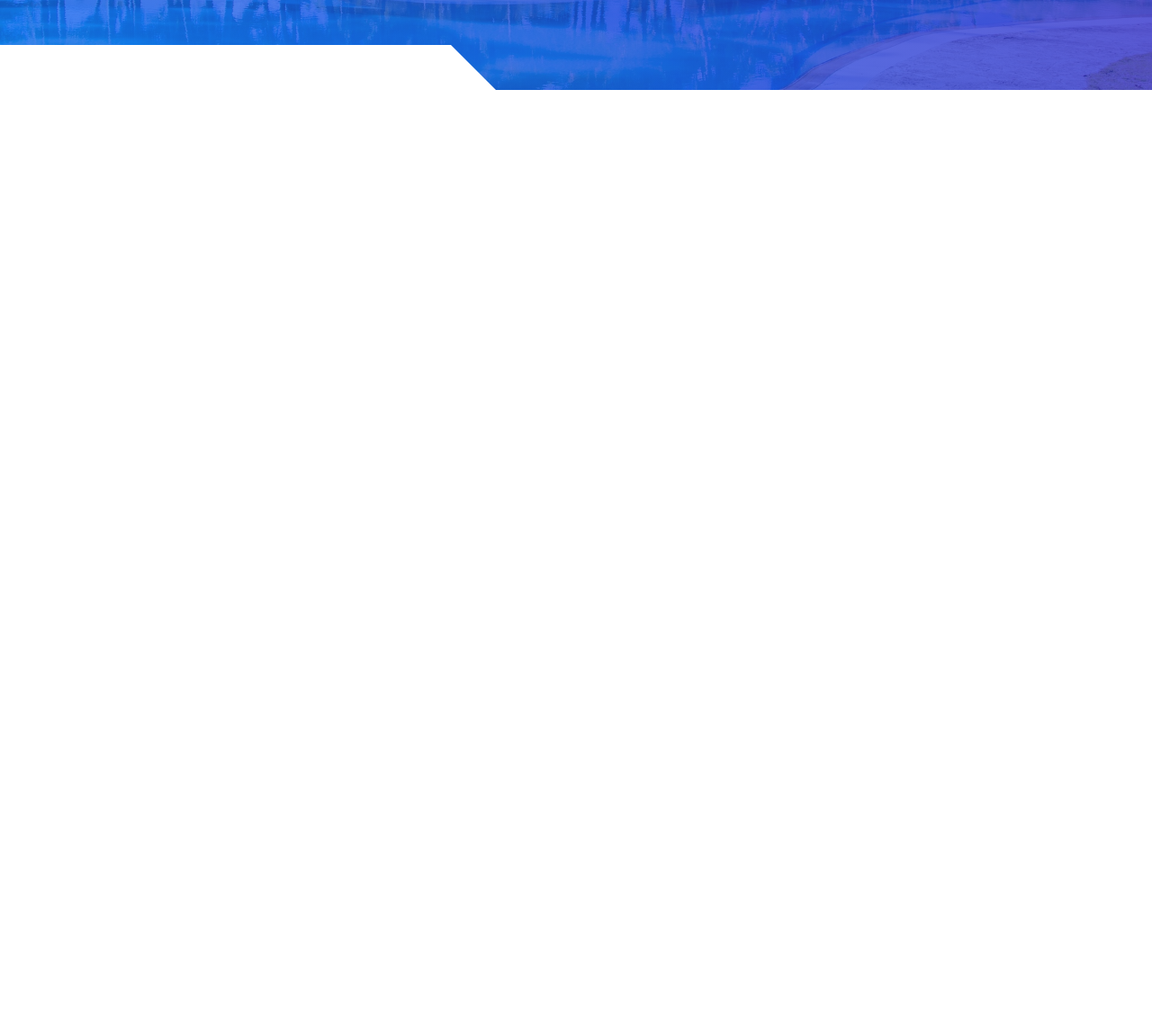
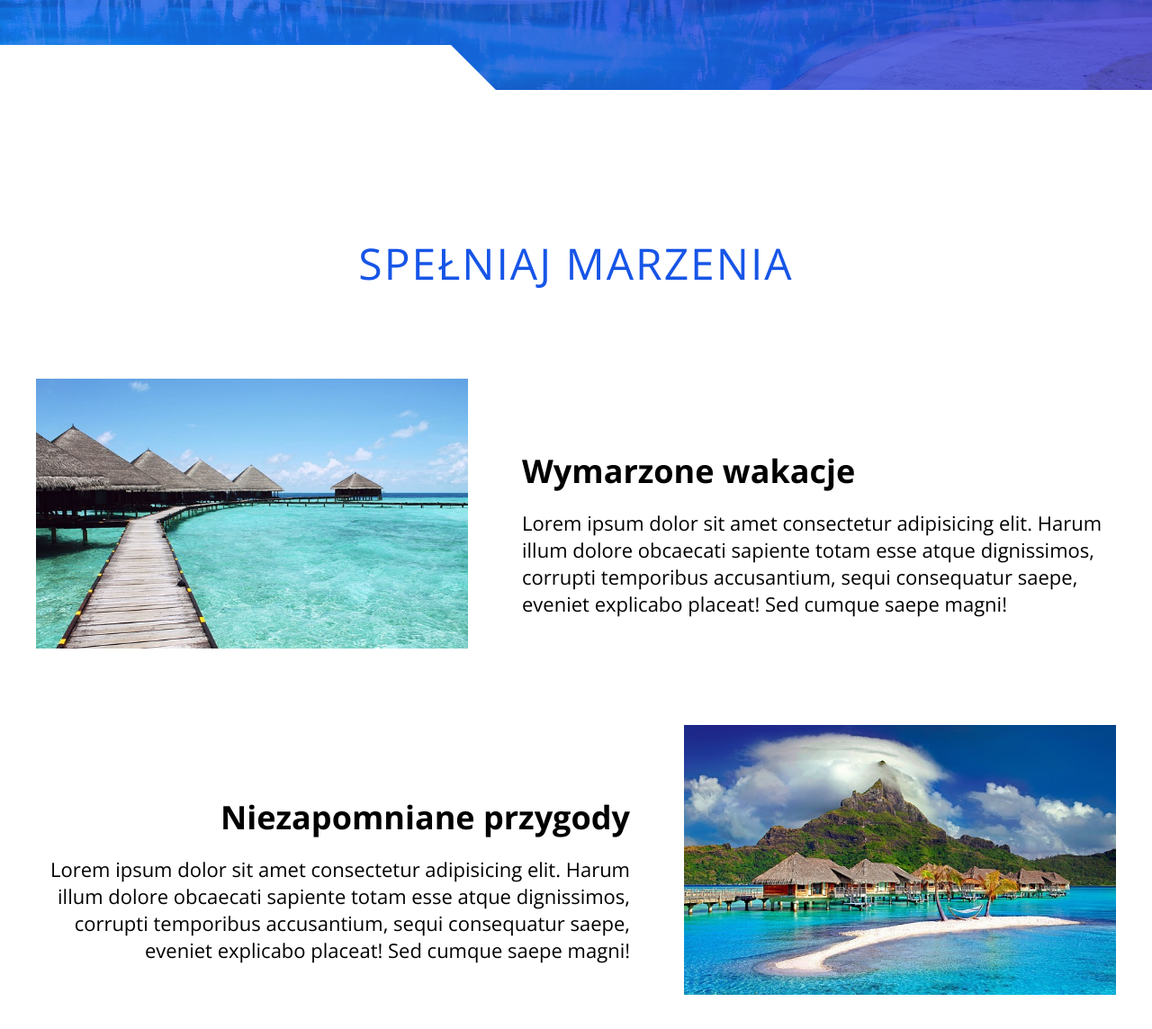
Before and after one commit to Drace1337/TropicalParadiseCourse3, a plain HTML site: page index.html in a window 1280 px wide. Shown: the part 500-1644 px from the top of the page at 90% size. Before the commit the page ends 800 px from the top, so only its background shows below. Drawn offline with nearby package versions, Linux system fonts and the light colour scheme.

Commit message:
Added dreams section

```diff
--- a/index.html
+++ b/index.html
@@ -37,6 +37,42 @@
         <div class="white-block white-block-left"></div>
     </header>
 
+    <main class="main">
+        <section class="dreams section-padding section white-section">
+
+            <div class="wrapper">
+                <h2 class="section-heading">Spełniaj marzenia</h2>
+
+
+                <div class="dreams__box">
+                    <div class="dreams__box-img">
+                        <img src="/img/paradise-g2ae8e4c2b_640.jpg"
+                            alt="Drewniane chatki na lazurowo czystej wodzie w tropikach" class="dreams__img">
+                    </div>
+                    <div class="dreams__box-text">
+                        <h3 class="dreams__title">Wymarzone wakacje</h3>
+                        <p class="dreams__text">Lorem ipsum dolor sit amet consectetur adipisicing elit. Harum illum
+                            dolore obcaecati sapiente totam esse atque dignissimos, corrupti temporibus accusantium,
+                            sequi consequatur saepe, eveniet explicabo placeat! Sed cumque saepe magni!</p>
+                    </div>
+                </div>
+                <div class="dreams__box">
+                    <div class="dreams__box-img dreams__box-img--right">
+                        <img src="/img/bora-bora-g1b396aec9_640.jpg"
+                            alt="Drewniane chatki na lazurowo czystej wodzie w tropikach a w tle wielka góra za kłębiącymi się chmurami"
+                            class="dreams__img">
+                    </div>
+                    <div class="dreams__box-text dreams__box-text--right">
+                        <h3 class="dreams__title">Niezapomniane przygody</h3>
+                        <p class="dreams__text">Lorem ipsum dolor sit amet consectetur adipisicing elit. Harum illum
+                            dolore obcaecati sapiente totam esse atque dignissimos, corrupti temporibus accusantium,
+                            sequi consequatur saepe, eveniet explicabo placeat! Sed cumque saepe magni!</p>
+                    </div>
+                </div>
+            </div>
+        </section>
+    </main>
+
     <script src="js/main.js"></script>
 </body>
 
--- a/sass/_components.scss
+++ b/sass/_components.scss
@@ -46,3 +46,32 @@
         transform-origin: left;
     }
 }
+.section-heading{
+    position: relative;
+    margin-bottom: 2em;
+    font-size: 3rem;
+    font-weight: 300;
+    text-transform: uppercase;
+    text-align: center;
+    color: colors.$main-color;
+    letter-spacing: 2px;
+}
+.section-padding{
+    padding: 6em 2em;
+}
+@media(min-width: 768px){
+    .section-heading{
+        font-size: 3.6rem;
+    }
+    .section-padding{
+        padding: 8em 2em;
+    }
+}
+@media(min-width: 992px){
+    .section-heading{
+        font-size: 4.8rem;
+    }
+    .section-padding{
+        padding: 10em 2em;
+    }
+}
--- a/sass/main.scss
+++ b/sass/main.scss
@@ -107,16 +107,15 @@ body {
 }
 
 @keyframes navItemsAnimation {
-    from{
-        transform: translateX(200%);
-    }
-    to{
-        transform: translateX(0);
-    }
-
+	from {
+		transform: translateX(200%);
+	}
+	to {
+		transform: translateX(0);
+	}
 }
-.nav-items-animation{
-    animation: navItemsAnimation 1s both;
+.nav-items-animation {
+	animation: navItemsAnimation 1s both;
 }
 
 // HEADER
@@ -158,10 +157,56 @@ body {
 		}
 	}
 }
+// MAIN
+// DREAMS SECTION
+
+.dreams {
+	&__box {
+		display: flex;
+		flex-direction: column;
+		margin: 2em 0;
+	}
+
+	&__img {
+		width: 100%;
+		margin-bottom: 1em;
+	}
+	&__title {
+		margin-bottom: 0.5em;
+	}
+	&__text {
+		font-size: 1.4rem;
+	}
+}
 
 // =====================================================
 // MEDIA
 // =====================================================
+
+@media (min-width: 576px) {
+	.dreams {
+		&__box {
+			flex-direction: row;
+			justify-content: space-between;
+			&-text {
+				width: 55%;
+				&--right {
+					text-align: right;
+				}
+			}
+			&-img {
+				width: 40%;
+				&--right {
+					order: 1;
+				}
+			}
+		}
+		&__img {
+			margin-bottom: 0;
+			max-height: 300px;
+		}
+	}
+}
 
 @media (min-width: 768px) {
 	.white-block {
@@ -179,6 +224,11 @@ body {
 			font-size: 1.6rem;
 		}
 	}
+	.dreams {
+		&__text {
+			font-size: 1.8rem;
+		}
+	}
 }
 @media (min-width: 992px) {
 	.burger-btn {
@@ -192,4 +242,26 @@ body {
 			font-size: 10rem;
 		}
 	}
+	.nav {
+		&__item {
+			font-size: 4.8rem;
+		}
+	}
+	.dreams {
+		&__box {
+			margin: 5em 0;
+			&-text {
+				display: flex;
+				flex-direction: column;
+				justify-content: flex-end;
+				margin-bottom: 2.5em;
+			}
+		}
+		&__title {
+			font-size: 3.6rem;
+		}
+		&__text {
+			font-size: 2.2rem;
+		}
+	}
 }
```
Also changed, not shown: css/main.css, img/bora-bora-g1b396aec9_640.jpg (added), img/paradise-g2ae8e4c2b_640.jpg (added), 1 other file.
